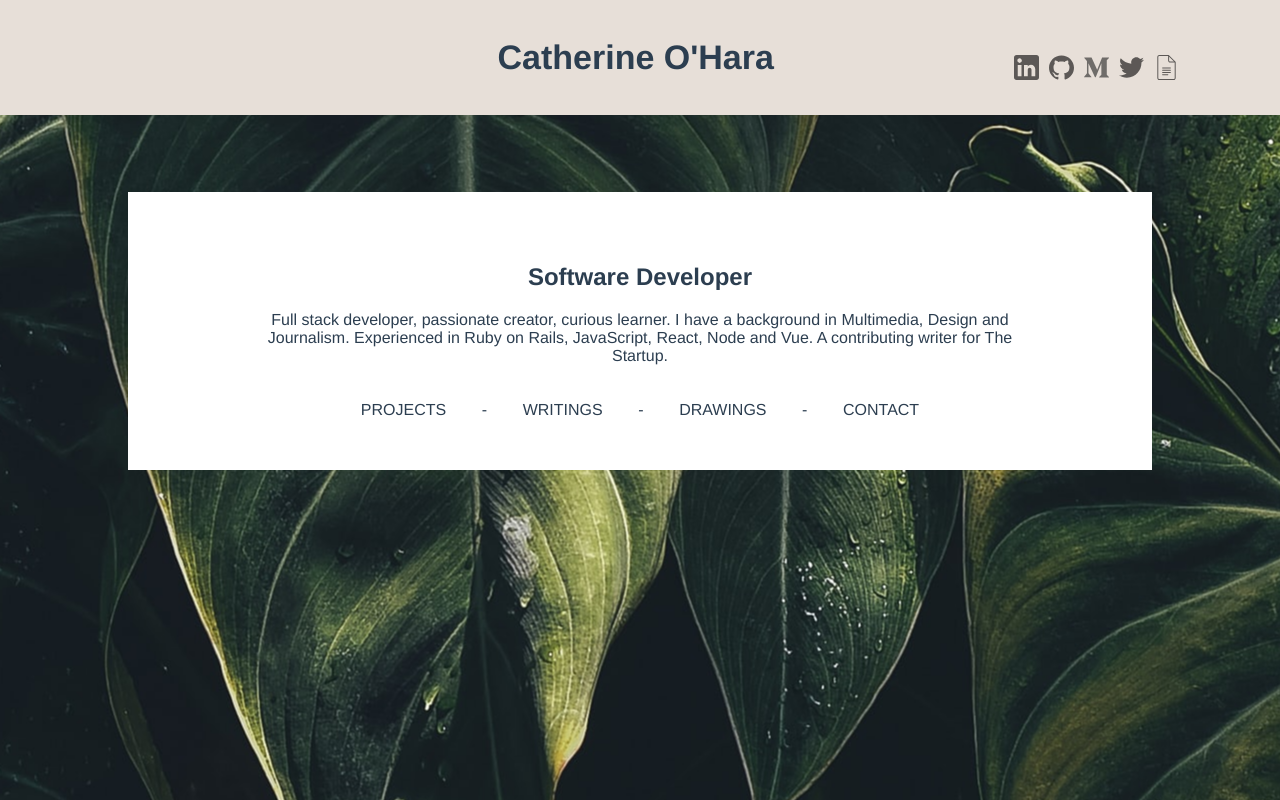
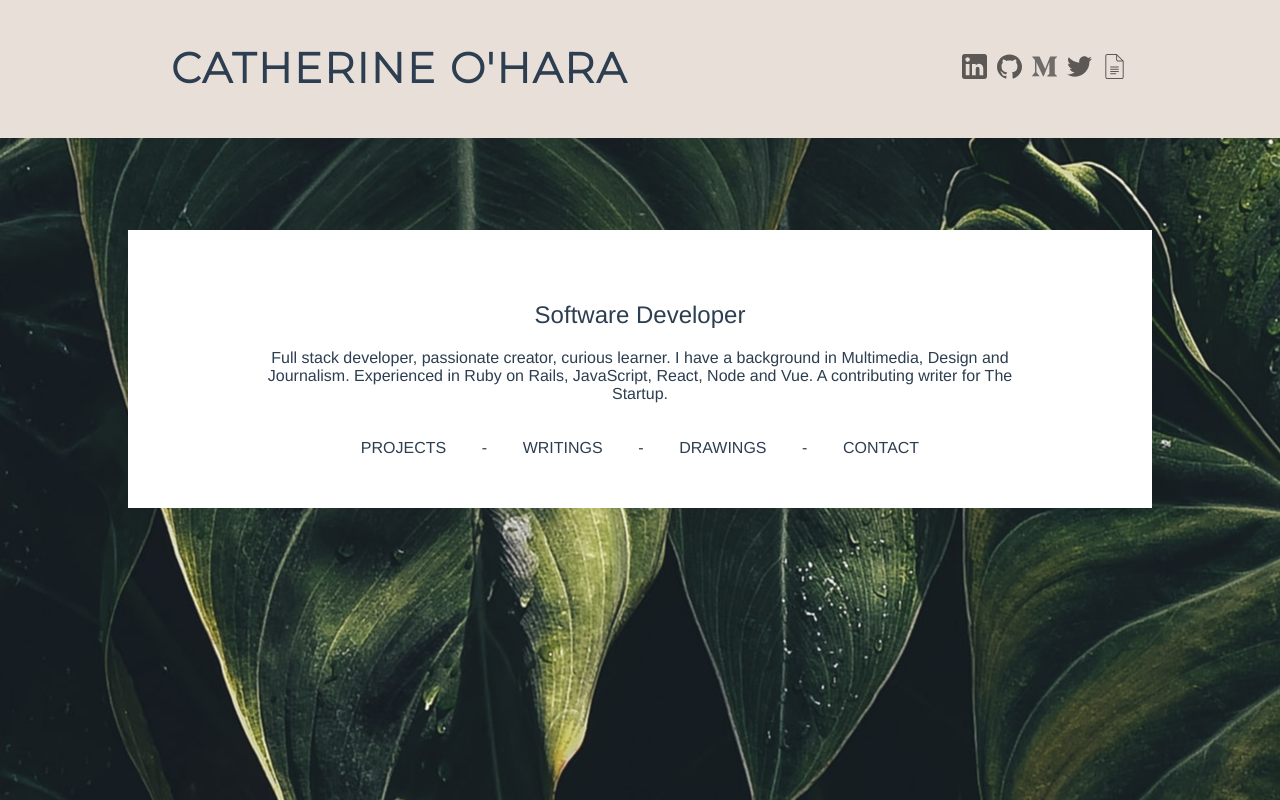
Before and after one commit to catherine-o/portfolio-site, a Vue app: page / in a window 1280 px wide. Built offline with nearby package versions, Linux system fonts and the light colour scheme.

Commit message:
changes heading font and spacing

```diff
--- a/public/index.html
+++ b/public/index.html
@@ -5,9 +5,7 @@
     <meta http-equiv="X-UA-Compatible" content="IE=edge">
     <meta name="viewport" content="width=device-width,initial-scale=1.0">
     <link rel="icon" href="<%= BASE_URL %>favicon.ico">
-    <title>Catherine O'Hara</title>
-  </head>
-  <body>
+    <link href="https://fonts.googleapis.com/css?family=Crimson+Text|Libre+Baskerville|Montserrat:300&display=swap" rel="stylesheet">
     <noscript>
       <strong>We're sorry but cat-portfolio doesn't work properly without JavaScript enabled. Please enable it to continue.</strong>
     </noscript>
--- a/src/components/About.vue
+++ b/src/components/About.vue
@@ -23,6 +23,9 @@
 .about {
     background-color: white;
     padding: 5% 12%;
+    h2 {
+        font-weight: 400;
+    }
     nav {
         padding-top: 20px;
         span {
--- a/src/views/Home.vue
+++ b/src/views/Home.vue
@@ -2,7 +2,7 @@
     <div >
         <div class='home'>
             <header>
-                <h1 >Catherine O'Hara</h1>
+                <h1 >CATHERINE O'HARA</h1>
                 <div class='icons'>
                     <img src='../assets/icons/linkedinlogo.svg' alt='LinkedIn'>
                     <img src='../assets/icons/githublogo.svg' alt='GitHub'>
@@ -36,19 +36,21 @@ export default {
       width: 100vw;
       height: 100vh;
       header {
+          font-family: 'Montserrat', sans-serif;
+          letter-spacing: 2px;
           background-color:rgb(231, 223, 216);
           position: fixed;
           width: 100%;
           margin-top: 0;
-          padding: 15px;
-          font-size: 17px;
+          padding: 14px;
+          font-size: 21px;
           text-align: center;
-          @media screen and (min-width: 800px) {
+          @media screen and (min-width: 900px) {
             display: flex;
-            justify-content: center;
-            padding-left: 24.5%;
+            justify-content: space-around;
+            align-content: center;
             .icons {
-                margin: 40px 18% 1% 18%;
+                margin: 40px 10px;
             }
           }
             img {
@@ -59,13 +61,7 @@ export default {
       }
       .element {
           background: none;
-          padding: 55% 10%;
-          @media screen and (min-width: 500px) {
-          padding: 25% 15%;
-          }
-          @media screen and (min-width: 800px) {
-            padding: 15% 10%;
-        }
+          padding: 230px 10%;
     }
 }
 </style>
```
Also changed, not shown: 1 other file (tests, documents, lock files or other folders).
